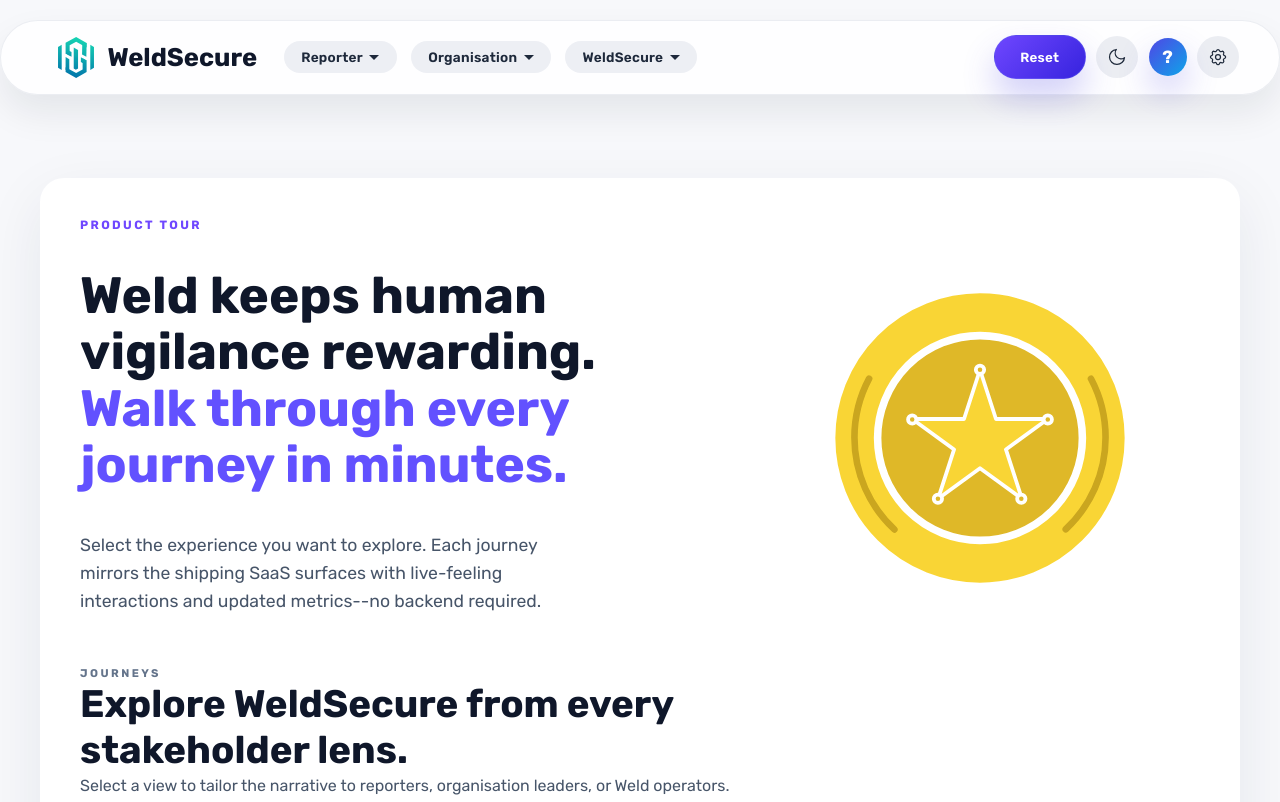
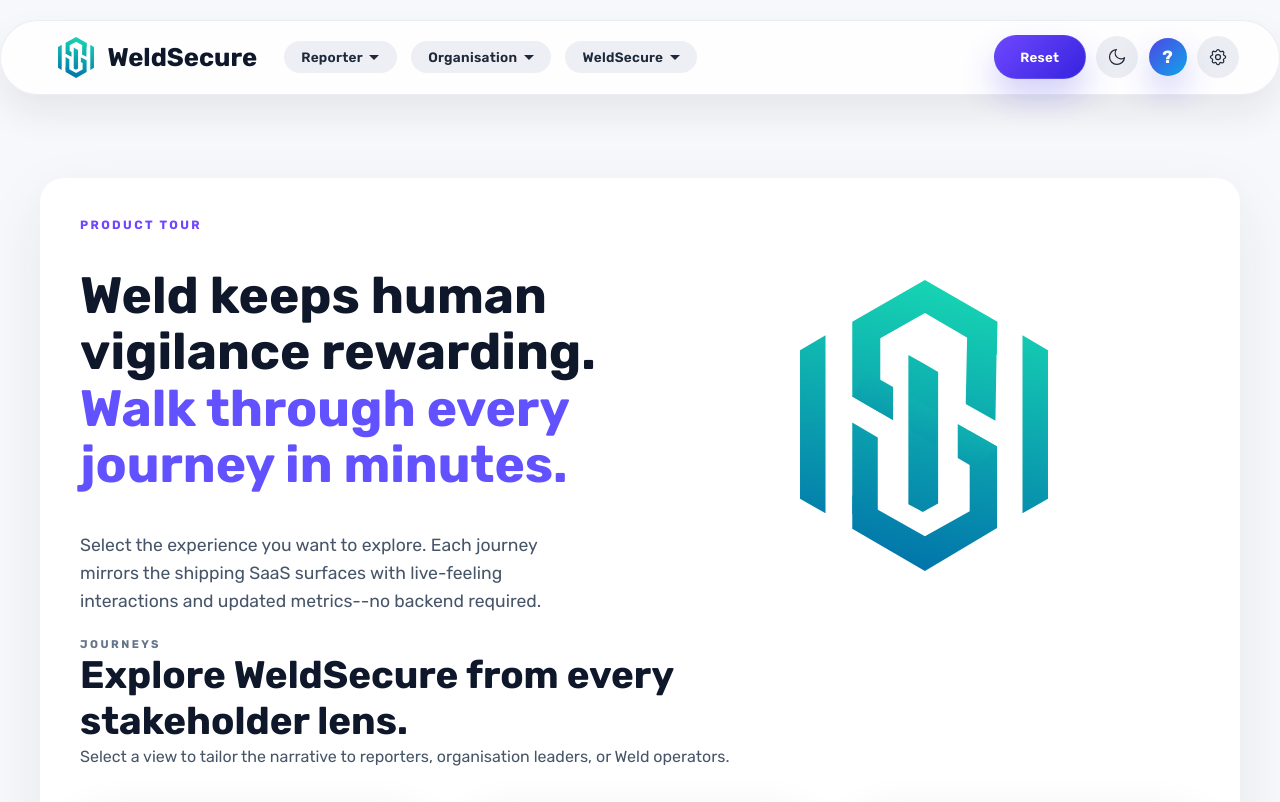
Before and after one commit to WeldSecureDeveloper/WeldSecure-Demo, a plain HTML site: page Static/index.html in a window 1280 px wide. Shown: the top 802 px of the page. Drawn offline with Linux system fonts and the light colour scheme.

Commit message:
feat: replace badge animation with logo image and update styles for improved layout and accessibility

```diff
--- a/Static/features/landing.js
+++ b/Static/features/landing.js
@@ -74,26 +74,15 @@
           <p class="landing__lead">Select the experience you want to explore. Each journey mirrors the shipping SaaS surfaces with live-feeling interactions and updated metrics--no backend required.</p>
         </div>
         <div class="landing__visual">
-          <div
-            class="landing__badge-sample"
-            role="button"
-            tabindex="0"
-            aria-label="Replay badge animation"
-            data-landing-badge
-          >
-            <svg class="badge" xmlns="http://www.w3.org/2000/svg" height="440" width="440" viewBox="-40 -40 440 440">
-              <circle class="outer" fill="#F9D535" stroke="#fff" stroke-width="8" stroke-linecap="round" cx="180" cy="180" r="157"></circle>
-              <circle class="inner" fill="#DFB828" stroke="#fff" stroke-width="8" cx="180" cy="180" r="108.3"></circle>
-              <path class="inline" d="M89.4 276.7c-26-24.2-42.2-58.8-42.2-97.1 0-22.6 5.6-43.8 15.5-62.4m234.7.1c9.9 18.6 15.4 39.7 15.4 62.2 0 38.3-16.2 72.8-42.1 97" stroke="#CAA61F" stroke-width="7" stroke-linecap="round" fill="none"></path>
-              <g class="star">
-                <path fill="#F9D535" stroke="#fff" stroke-width="4" stroke-linecap="round" stroke-linejoin="round" d="M180 107.8l16.9 52.1h54.8l-44.3 32.2 16.9 52.1-44.3-32.2-44.3 32.2 16.9-52.1-44.3-32.2h54.8z"></path>
-                <circle fill="#DFB828" stroke="#fff" stroke-width="4" stroke-linecap="round" stroke-linejoin="round" cx="180" cy="107.8" r="4.4"></circle>
-                <circle fill="#DFB828" stroke="#fff" stroke-width="4" stroke-linecap="round" stroke-linejoin="round" cx="223.7" cy="244.2" r="4.4"></circle>
-                <circle fill="#DFB828" stroke="#fff" stroke-width="4" stroke-linecap="round" stroke-linejoin="round" cx="135.5" cy="244.2" r="4.4"></circle>
-                <circle fill="#DFB828" stroke="#fff" stroke-width="4" stroke-linecap="round" stroke-linejoin="round" cx="108.3" cy="160.4" r="4.4"></circle>
-                <circle fill="#DFB828" stroke="#fff" stroke-width="4" stroke-linecap="round" stroke-linejoin="round" cx="251.7" cy="160.4" r="4.4"></circle>
-              </g>
-            </svg>
+          <div class="landing__badge-sample">
+            <img
+              src="./WeldSecure_logo.svg"
+              alt="WeldSecure logo"
+              class="landing__logo"
+              loading="lazy"
+              decoding="async"
+              data-landing-badge-media
+            />
           </div>
         </div>
       </section>
@@ -176,23 +165,6 @@
       button.addEventListener("click", () => handleRouteClick(button));
     });
 
-    const landingBadge = container.querySelector("[data-landing-badge]");
-    if (landingBadge) {
-      const restartAnimation = () => {
-        const svg = landingBadge.querySelector("svg");
-        if (!svg) return;
-        const clone = svg.cloneNode(true);
-        svg.replaceWith(clone);
-      };
-      landingBadge.addEventListener("click", () => {
-        restartAnimation();
-      });
-      landingBadge.addEventListener("keydown", event => {
-        if (event.key !== "Enter" && event.key !== " ") return;
-        event.preventDefault();
-        restartAnimation();
-      });
-    }
   }
 
   landingFeature.template = function template(appState) {
--- a/Static/styles/features/landing.css
+++ b/Static/styles/features/landing.css
@@ -10,6 +10,31 @@
   gap: 3rem;
   justify-content: space-between;
   flex-wrap: wrap;
+}
+
+.landing__visual {
+  flex: 1 1 340px;
+  display: flex;
+  justify-content: center;
+  align-items: center;
+}
+
+.landing__badge-sample {
+  width: min(262px, 100%);
+  border-radius: 0;
+  padding: 0;
+  background: transparent;
+  border: none;
+  box-shadow: none;
+  cursor: default;
+  transition: none;
+}
+
+.landing__logo {
+  width: 100%;
+  height: auto;
+  display: block;
+  filter: none;
 }
 
 .landing__intro {
```
